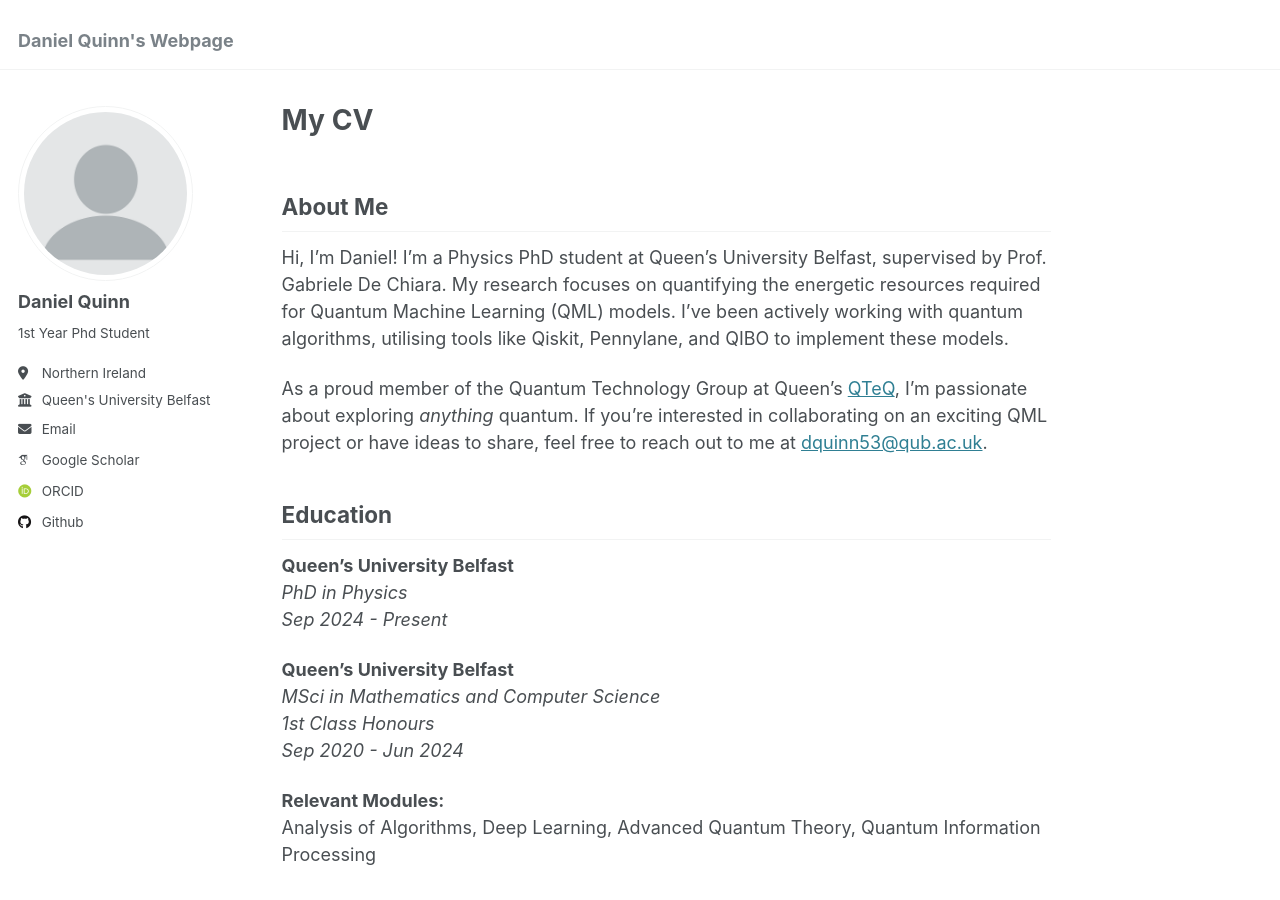
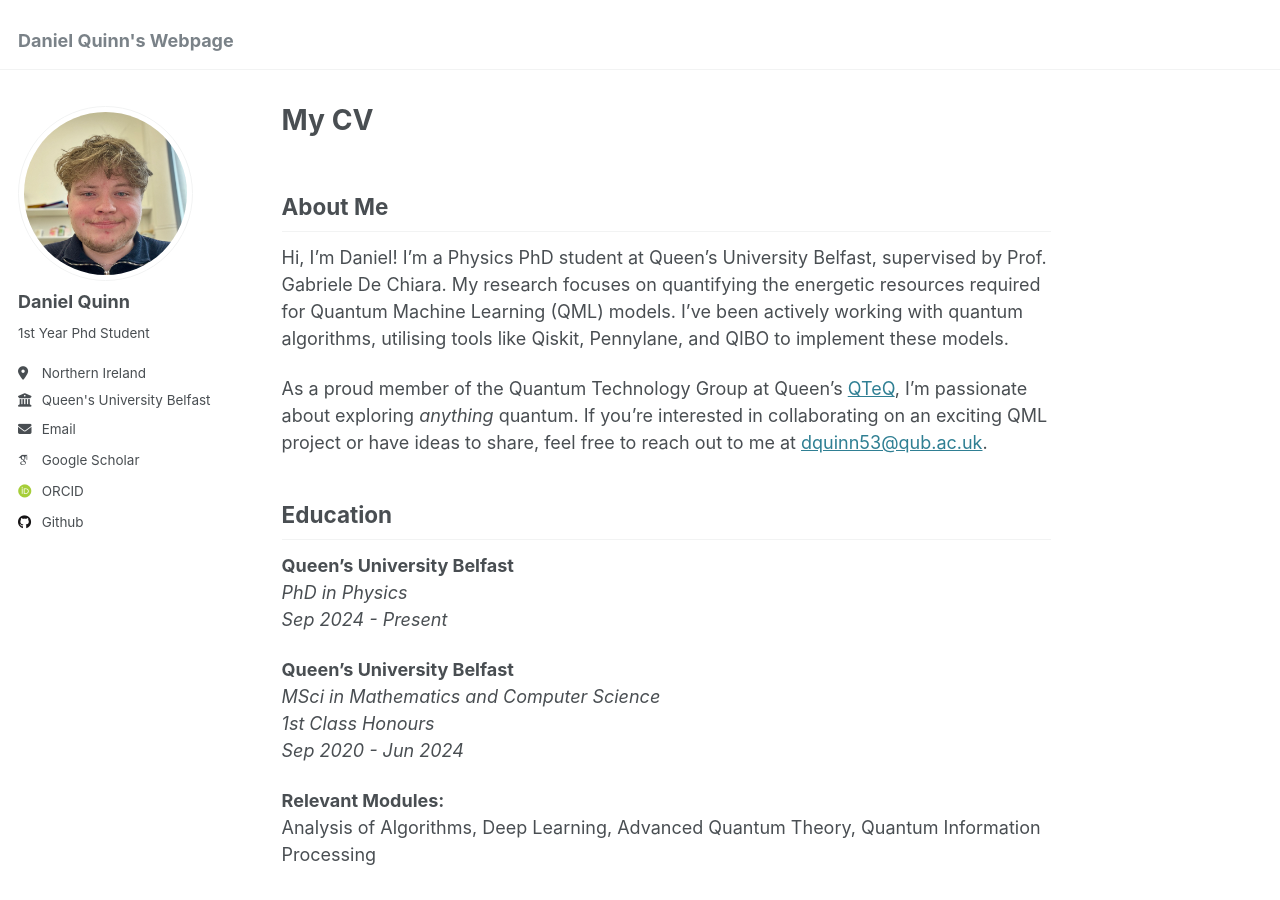
Before and after one commit to DanielQuinn53/DanielQuinn53.github.io, a Jekyll site: the page built from _pages/about.md, in a window 1280 px wide and 900 px high. Built offline with Jekyll 4.4.1, drawn with Linux system fonts in a browser that asks for light colours; some web fonts are replaced.

Commit message:
Update _config.yml

```diff
--- a/_config.yml
+++ b/_config.yml
@@ -21,7 +21,7 @@ repository               : "DanielQuinn53/DanielQuinn53.github.io"
 #               Additional customization can be done by editing /_includes/author-profile.html
 author:
   # Biographic information
-  avatar           : "profile.png"
+  avatar           : "IMG_0039.jpeg"
   name             : "Daniel Quinn"
   pronouns         : # example: "she/her"
   bio              : "1st Year Phd Student"
```
